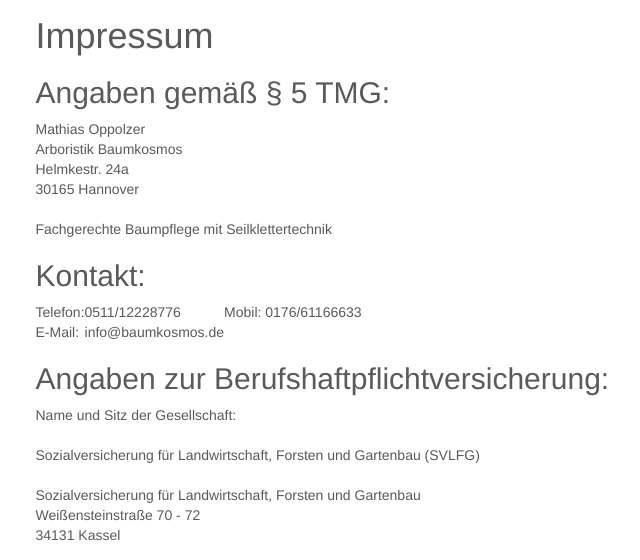
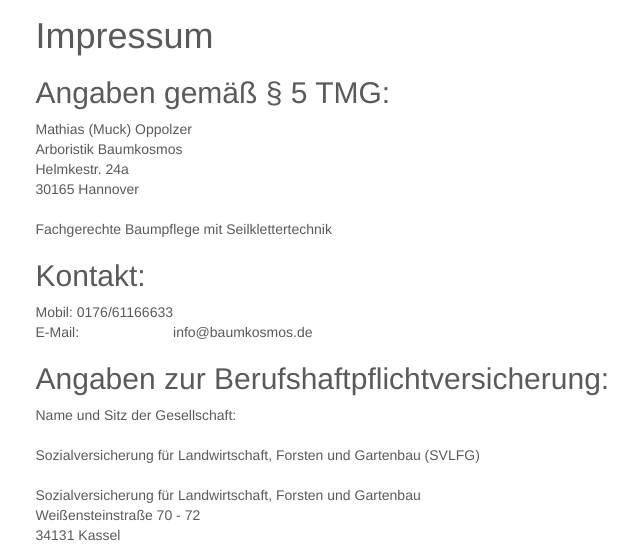
Before and after one commit to Baumkosmos/baumkosmos.github.io, a Jekyll site: the page built from impressum.html, in a window 1280 px wide and 900 px high, cut to the strip 340-900 px from the top of the window. Shown: the whole strip, without its empty margins (132-772 px from the left). Built offline with Jekyll 4.4.1, drawn with Linux system fonts in a browser that asks for light colours.

Commit message:
Update impressum.html

```diff
--- a/impressum.html
+++ b/impressum.html
@@ -9,7 +9,7 @@
 
 <h1>Impressum</h1>
 <h2>Angaben gemäß § 5 TMG:</h2>
-<p>Mathias Oppolzer<br />
+<p>Mathias (Muck) Oppolzer<br />
 Arboristik Baumkosmos<br />
 Helmkestr. 24a<br />
 30165 Hannover<br />
@@ -18,8 +18,7 @@
 </p>
 <h2>Kontakt:</h2>
 <table><tr>
-<td>Telefon:</td>
-<td>0511/12228776</td>
+
 <td>Mobil: 0176/61166633</td>
 <tr><td>E-Mail:</td>
 <td>info@baumkosmos.de</td>
```
